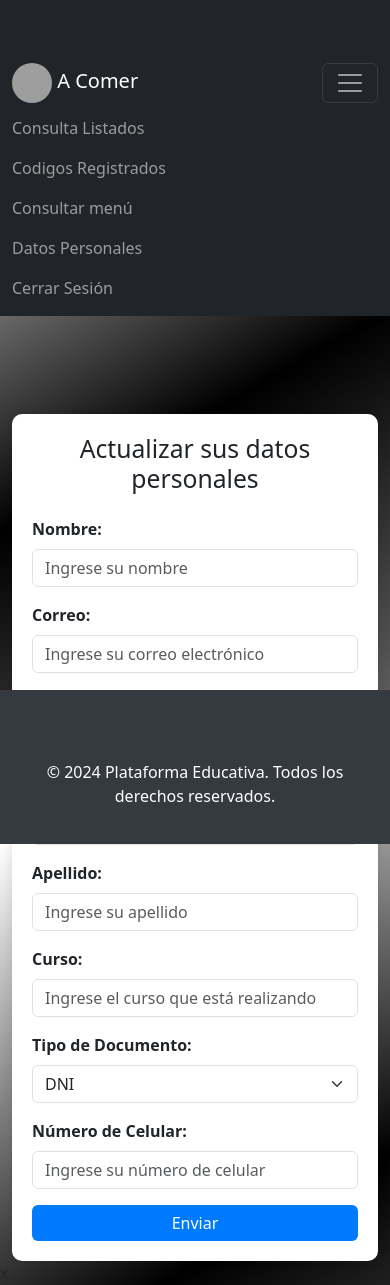
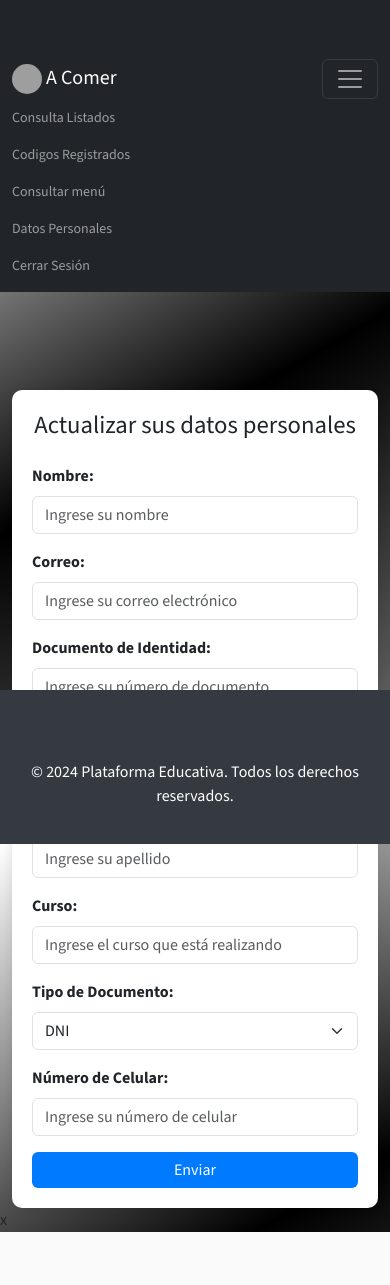
Before and after one commit to mjjkk13/proyecto_acomer, a PHP site: page /Php/Docente/datosPersonales.html in a window 390 px wide, after a click that opens the changed part. After the commit the page ends 1232 px from the top, so only its background shows below. Run offline with PHP 8.4, Linux system fonts and the light colour scheme; some libraries are stand-ins or nearby versions; grey boxes are pictures that could not be loaded.

Commit message:
cambios styles

```diff
--- a/Php/Estudiante/index.html
+++ b/Php/Estudiante/index.html
@@ -5,11 +5,7 @@
   <meta charset="utf-8">
   <meta name="viewport" content="width=device-width, initial-scale=1">
   <link href="https://cdn.jsdelivr.net/npm/bootstrap@5.3.3/dist/css/bootstrap.min.css" rel="stylesheet">
-<<<<<<< HEAD
-  <link rel="stylesheet" href="../../css/estudiante.css">
-=======
   <link rel="stylesheet" href="./../css/estudiante.css">
->>>>>>> 976b71bfc8e3b8c29df9d7e5d06f11090c5b9c83
   <link rel="stylesheet" href="https://cdnjs.cloudflare.com/ajax/libs/font-awesome/5.15.4/css/all.min.css">
   <script src="../../assets/plugins/qrCode.min.js"></script>
   <script src="https://cdn.jsdelivr.net/npm/sweetalert2@11"></script>
--- a/css/estudiante.css
+++ b/css/estudiante.css
@@ -1,9 +1,11 @@
+@import url('https://fonts.googleapis.com/css2?family=Source+Code+Pro:ital,wght@0,200..900;1,200..900&family=Source+Sans+3:ital,wght@0,200..900;1,200..900&display=swap');
+
 body {
-<<<<<<< HEAD
-  background-color: #f8f9fa;
+  background-color: #DDE6ED;
   display: flex;
   flex-direction: column;
   min-height: 100vh;
+  font-family: 'Source Sans 3', sans-serif; /* Aplicación de la fuente */
 }
 
 .navbar-brand img {
@@ -47,52 +49,16 @@
 img{
   border-radius:100%;
 }
-=======
-    background-color: #f8f9fa;
-    display: flex;
-    flex-direction: column;
-    min-height: 100vh;
+/* Media queries para hacer el contenido responsive */
+@media (max-width: 576px) {
+  .navbar-brand img {
+    width: 30px;
+    height: 30px;
   }
-
-  .navbar-brand img {
-    border-radius: 50%;
+  .navbar-nav .nav-link {
+    font-size: 14px;
   }
-
-  .container {
-    max-width: 900px;
-    margin-top: 50px;
-    flex: 1;
+  .container h3 {
+    font-size: 20px;
   }
-
-  .card {
-    padding: 20px;
-    border: none;
-    box-shadow: 0 0 10px rgba(0, 0, 0, 0.1);
-    border-radius: 10px;
-    background-color: #ffffff;
-  }
-
-  .form-label {
-    font-weight: bold;
-  }
-
-  .btn-primary {
-    background-color: #007bff;
-    border: none;
-    transition: background-color 0.3s;
-  }
-
-  .btn-primary:hover {
-    background-color: #0056b3;
-  }
-
-  .footer {
-    background-color: #343a40;
-    color: white;
-    padding: 10px 0;
-    text-align: center;
-  }
-  img{
-    border-radius:100%;
-  }
->>>>>>> 976b71bfc8e3b8c29df9d7e5d06f11090c5b9c83
+}
```
